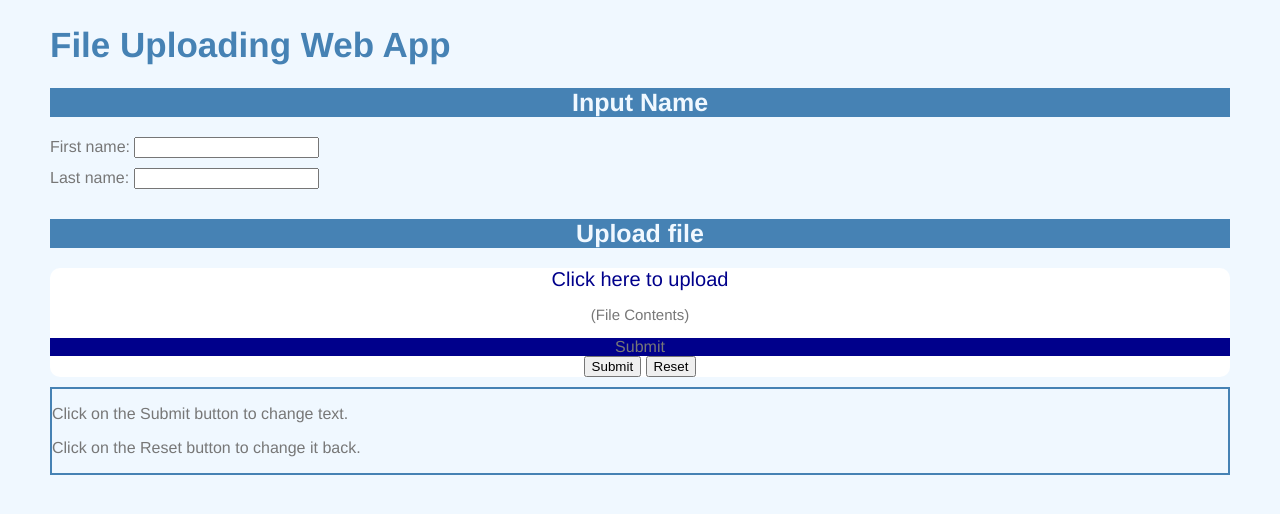
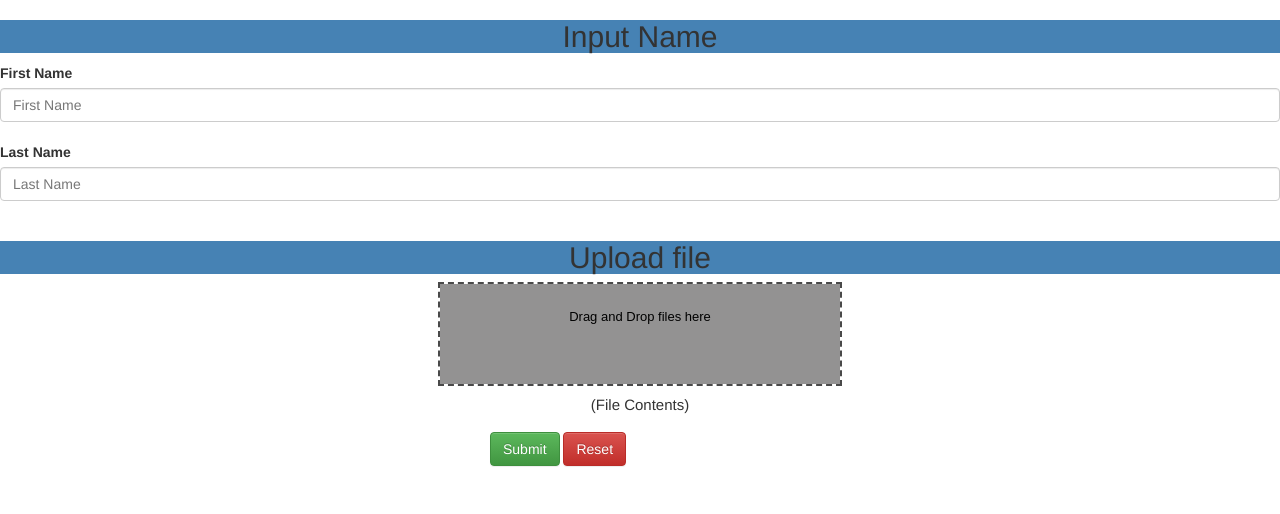
Before and after one commit to rcc-uchicago/submit, a plain HTML site: page client/index.html in a window 1280 px wide. Drawn offline with nearby package versions, Linux system fonts and the light colour scheme.

Commit message:
removing diretory

```diff
--- a/client/index.html
+++ b/client/index.html
@@ -1,35 +1,39 @@
 <!DOCTYPE html>
+<html lang="en">
 <meta charset="utf-8">
 <link href="style.css" rel="stylesheet">
+<link rel="stylesheet" href="dist/css/bootstrap.min.css">
+<link rel="stylesheet" href="dist/css/bootstrap-theme.min.css">
+<script src="http://ajax.googleapis.com/ajax/libs/jquery/1.11.1/jquery.min.js"></script>
+<script src="dist/js/bootstrap.min.js"></script>
 <title>File Upload</title>
 <body>
-  <h1>File Uploading Web App</h1>
+
 
   <h2>Input Name</h2>
   <form id="frm1" name="myForm" action="http://localhost:8000/api/post" method="post">
-    First name: <input type="text" name="fname" id="firstname"><br>
-    Last name: <input type="text" name="lname" id="lastname"><br>
+  <div class="form-group">
+    <label>First Name</label>
+    <input type="text" class="form-control" name="fname" id="firstname" placeholder="First Name"><br>
+    <label>Last Name</label>
+    <input type="text" class="form-control" name="lname" id="lastname" placeholder="Last Name"><br>
   </form>
 
   <h2>Upload file</h2>
   <div id="fileInfo">
-    <div id="file">Click here to upload</div>
-    <input type="file" id="chooser" name="uploadedfile">
-
-
-    <div id="data">
-      <p>(File Contents)</p>
-    </div>
-
-    <div id="submitbutton">Submit</div>
-    <button id="submit" onclick="submitFunc()">Submit</button>
-    <button id="reset" onclick="resetFunc()">Reset</button><br>
+    <div id="drop_zone">Drag and Drop files here</div>
+    <div id="data"><p>(File Contents)</p></div>
+    <output id="list"></output>
   </div>
 
-  <div id="explain">
-    <p>Click on the Submit button to change text.</p>
-    <p>Click on the Reset button to change it back.</p>
-  </div>
+<div id="butthold">
+    <button id="submit" type="button" class="btn btn-success" onclick="submitFunc()">Submit</button>
+    <button id="reset" type="button" class="btn btn-danger" onclick="resetFunc()">Reset</button><br>
+</div>
 
-  <p id="foo"></p>
   <script src="main.js"></script>
+      <script src="https://ajax.googleapis.com/ajax/libs/jquery/1.11.1/jquery.min.js"></script>
+    <!-- Include all compiled plugins (below), or include individual files as needed -->
+    <script src="dist/js/bootstrap.min.js"></script>
+  </body>
+  </html>
--- a/client/main.js
+++ b/client/main.js
@@ -35,7 +35,7 @@ function sendForm() {
   var uploadedFile = document.getElementById("chooser").files[0];
   formData.append("fname", fname);
   formData.append("lname", lname);
-  formData.append("file", uploadedFile);
+  formData.append("files", uploadedFile);
 
   var xhr = new XMLHttpRequest();
   xhr.open("POST", "http://localhost:8000/api/post", true);
@@ -63,4 +63,33 @@ function resetFunc() {
   document.getElementById("lastname").value = "";
 };
 
+function handleFileSelect(evt) {
+    evt.stopPropagation();
+    evt.preventDefault();
+
+var files = evt.dataTransfer.files; // FileList object.
+
+// files is a FileList of File objects. List some properties.
+var output = [];
+   for (var i = 0, f; f = files[i]; i++) {
+   output.push('<li><strong>', escape(f.name), '</strong> (', f.type || 'n/a', ') - ',
+    f.size, ' bytes, last modified: ',
+    f.lastModifiedDate ? f.lastModifiedDate.toLocaleDateString() : 'n/a',
+  '</li>');
+   }
+document.getElementById('list').innerHTML = '<ul>' + output.join('') + '</ul>';
+}
+
+function handleDragOver(evt) {
+  evt.stopPropagation();
+  evt.preventDefault();
+  evt.dataTransfer.dropEffect = 'copy'; // Explicitly show this is a copy.
+}
+
+// Setup the dnd listeners.
+var dropZone = document.getElementById('drop_zone');
+  dropZone.addEventListener('dragover', handleDragOver, false);
+  dropZone.addEventListener('drop', handleFileSelect, false);
+
+
 loadfile();
--- a/client/style.css
+++ b/client/style.css
@@ -32,6 +32,23 @@
     color: steelblue;
     font-size: 35px;
   }
+
+  #drop_zone {
+    margin: 0 auto;
+    width:400px;
+    height:100px;
+    background-color:#939292;
+    color:black;
+    outline: 2px #494949 dashed;
+    padding: 24px;
+    font-size:13px;
+    font-family:arial,sans-serif;
+  }
+  #butthold {
+    margin: 0 auto;
+    width: 300px;
+  }
+
 
   #data {
     margin-top: 10px;
```
Also changed, not shown: client/README.md, client/dist/css/bootstrap-theme.css (renamed from dist/css/bootstrap-theme.css), client/dist/css/bootstrap-theme.min.css (renamed from dist/css/bootstrap-theme.min.css), client/dist/css/bootstrap.css (renamed from dist/css/bootstrap.css), client/dist/css/bootstrap.min.css (renamed from dist/css/bootstrap.min.css), client/dist/fonts/glyphicons-halflings-regular.ttf (renamed from dist/fonts/glyphicons-halflings-regular.ttf), client/dist/fonts/glyphicons-halflings-regular.woff (renamed from dist/fonts/glyphicons-halflings-regular.woff), client/dist/js/bootstrap.js (renamed from dist/js/bootstrap.js), client/dist/js/bootstrap.min.js (renamed from dist/js/bootstrap.min.js), 8 other files.
